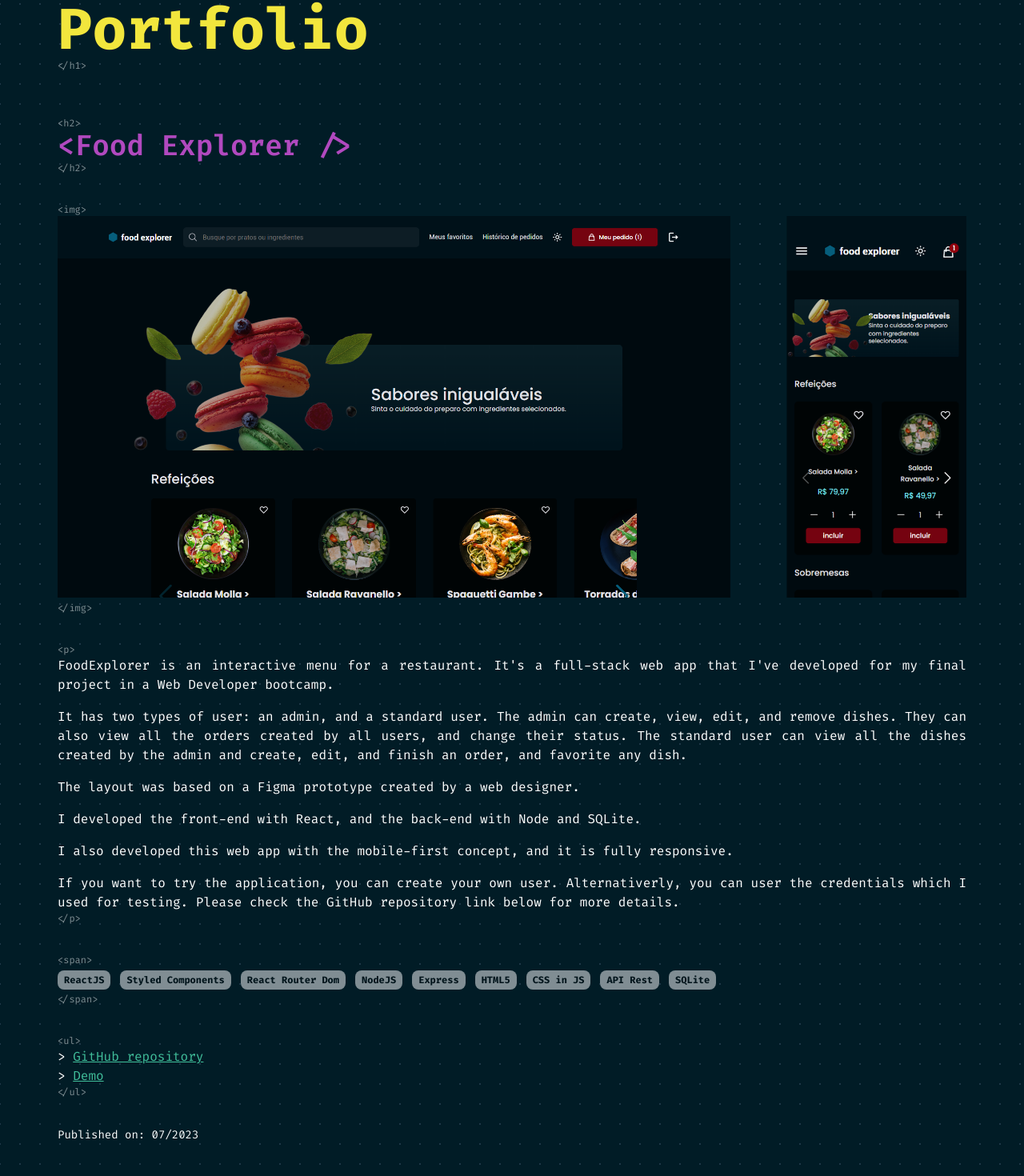
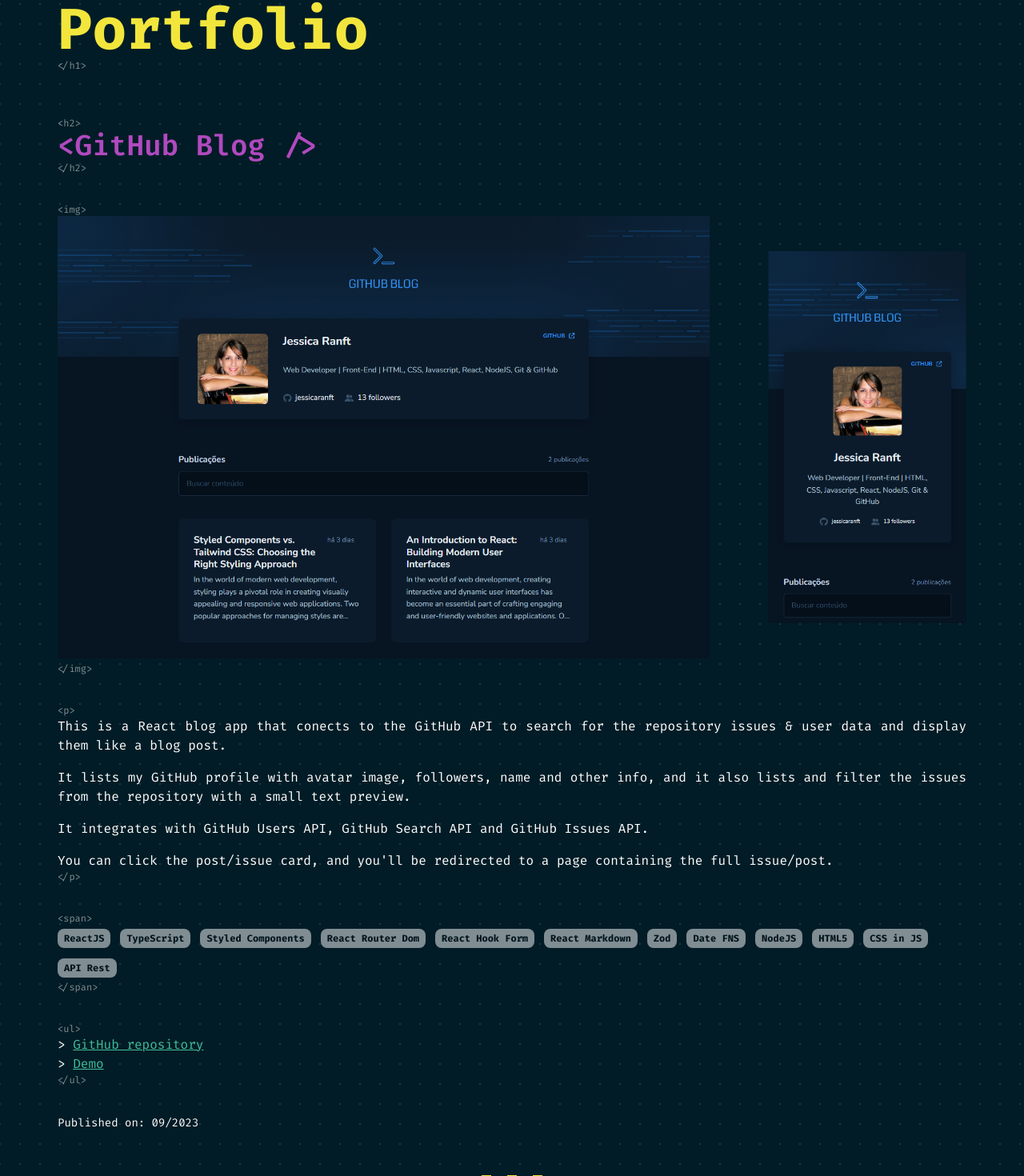
Before and after one commit to jessicaranft/portfolio, a React (Vite) app: page /portfolio in a window 1280 px wide. Shown: the part 220-1690 px from the top of the page at 80% size. Built offline with nearby package versions, Linux system fonts and the light colour scheme.

Commit message:
update: added new project to portfolio page

```diff
--- a/locales/en/translation.json
+++ b/locales/en/translation.json
@@ -44,6 +44,13 @@
   "portfolio": {
     "thumbAltText": "Click here to enlarge this image",
     "createdAt": "Published on:",
+    "githubBlog": {
+      "p1": "This is a React blog app that conects to the GitHub API to search for the repository issues & user data and display them like a blog post.",
+      "p2": "It lists my GitHub profile with avatar image, followers, name and other info, and it also lists and filter the issues from the repository with a small text preview.",
+      "p3": "It integrates with GitHub Users API, GitHub Search API and GitHub Issues API.",
+      "p4": "You can click the post/issue card, and you'll be redirected to a page containing the full issue/post.",
+      "link": "GitHub repository"
+    },
     "foodexplorer": {
       "p1": "FoodExplorer is an interactive menu for a restaurant. It's a full-stack web app that I've developed for my final project in a Web Developer bootcamp.",
       "p2": "It has two types of user: an admin, and a standard user. The admin can create, view, edit, and remove dishes. They can also view all the orders created by all users, and change their status. The standard user can view all the dishes created by the admin and create, edit, and finish an order, and favorite any dish.",
--- a/locales/pt/translation.json
+++ b/locales/pt/translation.json
@@ -44,6 +44,13 @@
   "portfolio": {
     "thumbAltText": "Clique aqui para expandir a imagem",
     "createdAt": "Publicado em:",
+    "githubBlog": {
+      "p1": "Trata-se de um blog em React que conecta com a API do Github para buscar pelas issues do repositório e dados do usuário, e exibi-los como uma postagem de blog.",
+      "p2": "Ele lista meu perfil do Github com imagem de perfil, seguidores, nome e outras informações, e também lista e filtra as issues daquele repositório com uma pequena prévia do texto.",
+      "p3": "Ele faz integração com a GitHub Users API, GitHub Search API e GitHub Issues API.",
+      "p4": "Você pode clicar no card de postagem/issue, e será redirecionado para uma página contendo o conteúdo completo dessa postagem/issue.",
+      "link": "Repositório no GitHub"
+    },
       "foodexplorer": {
       "p1": "FoodExplorer é um menu interativo para um restaurante. É um aplicativo full-stack que eu desenvolvi para o projeto final do meu curso de Desenvolvimento Web.",
       "p2": "Ele possui duas personas: um admin e um usuário comum. O admin pode criar, visualizar, editar e remover pratos. Ele pode também visualizar todos os pedidos de todos os usuários e mudar o status de cada um. O usuário comum pode visualizar todos os pratos criados pelo admin e criar, editar, e finalizar um pedido, além de adicionar pratos aos favoritos.",
--- a/src/pages/Portfolio/data/PortfolioDataProvider.js
+++ b/src/pages/Portfolio/data/PortfolioDataProvider.js
@@ -7,12 +7,48 @@
 import previewFocusTimer from '../../../assets/portfolio/focustimer.png'
 import previewPersonalEnglish from '../../../assets/portfolio/personalenglish.png'
 import previewPortfolio from '../../../assets/portfolio/portfolio.png'
+import previewGithubBlog from '../../../assets/portfolio/github-blog.png'
 
 export function PortfolioDataProvider() {
   const { t } = useTranslation()
 
   function getPortfolioData() {
     return [
+      {
+        title: '<GitHub Blog />',
+        previewImageSrc: previewGithubBlog,
+        description: [
+          t('portfolio.githubBlog.p1'),
+          t('portfolio.githubBlog.p2'),
+          t('portfolio.githubBlog.p3'),
+          t('portfolio.githubBlog.p4'),
+        ],
+        stacks: [
+          'ReactJS',
+          'TypeScript',
+          'Styled Components',
+          'React Router Dom',
+          'React Hook Form',
+          'React Markdown',
+          'Zod',
+          'Date FNS',
+          'NodeJS',
+          'HTML5',
+          'CSS in JS',
+          'API Rest',
+        ],
+        links: [
+          {
+            label: t('portfolio.foodexplorer.link'),
+            url: 'https://github.com/jessicaranft/blog',
+          },
+          {
+            label: 'Demo',
+            url: 'https://blog-flax-nu-26.vercel.app/',
+          },
+        ],
+        publishedOn: '09/2023',
+      },
       {
         title: '<Food Explorer />',
         previewImageSrc: previewFoodExplorer,
```
Also changed, not shown: src/assets/portfolio/github-blog.png (added).
